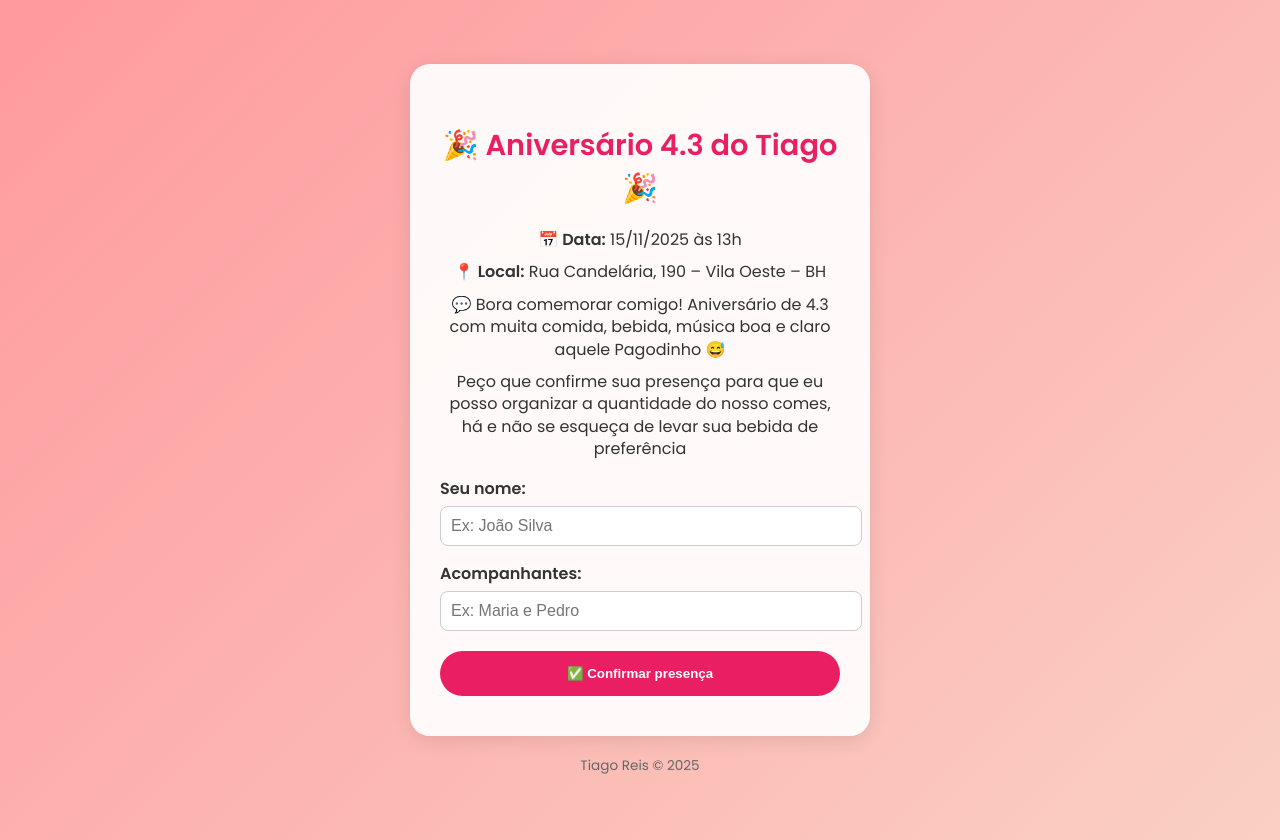
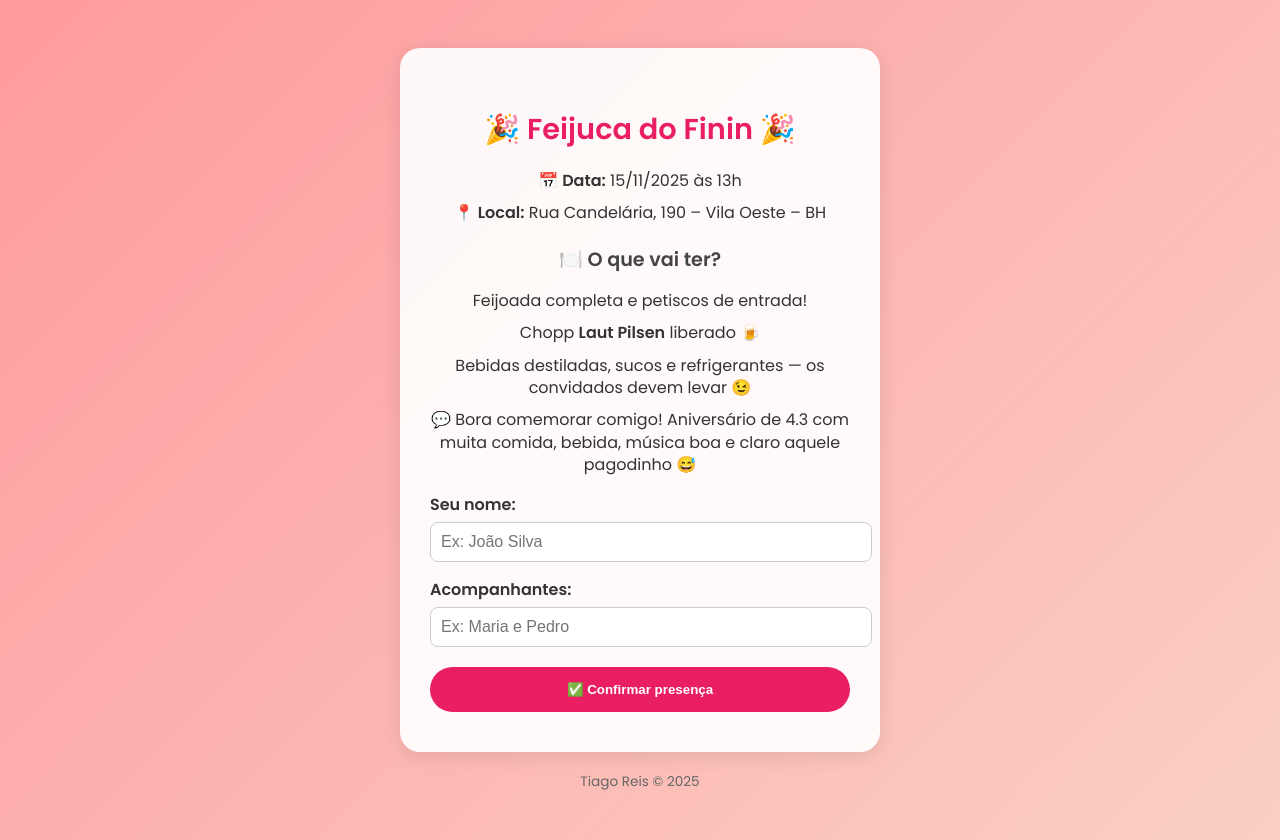
Before and after one commit to tiaguinhoreis/aniversario43, a plain HTML site: page index.html in a window 1280 px wide. Drawn offline with Linux system fonts and the light colour scheme.

Commit message:
Update index.html

```diff
--- a/index.html
+++ b/index.html
@@ -3,7 +3,7 @@
 <head>
   <meta charset="UTF-8">
   <meta name="viewport" content="width=device-width, initial-scale=1.0">
-  <title>Aniversário 4.3 do Tiago 🎉</title>
+  <title>Feijuca do Finin 🎉</title>
   <link href="https://fonts.googleapis.com/css2?family=Poppins:wght@400;600&display=swap" rel="stylesheet">
   <style>
     body {
@@ -23,13 +23,20 @@
       background: rgba(255, 255, 255, 0.92);
       border-radius: 20px;
       padding: 40px 30px;
-      max-width: 400px;
+      max-width: 420px;
       box-shadow: 0 4px 20px rgba(0,0,0,0.1);
       animation: fadeIn 1s ease;
+      overflow-y: auto;
+      max-height: 90vh;
     }
     h1 {
       font-size: 1.8em;
       color: #e91e63;
+    }
+    h2 {
+      color: #444;
+      font-size: 1.2em;
+      margin-top: 20px;
     }
     p {
       margin: 10px 0;
@@ -80,11 +87,16 @@
 </head>
 <body>
   <div class="card">
-    <h1>🎉 Aniversário 4.3 do Tiago 🎉</h1>
+    <h1>🎉 Feijuca do Finin 🎉</h1>
     <p><strong>📅 Data:</strong> 15/11/2025 às 13h</p>
     <p><strong>📍 Local:</strong> Rua Candelária, 190 – Vila Oeste – BH</p>
-    <p>💬 Bora comemorar comigo! Aniversário de 4.3 com muita comida, bebida, música boa e claro aquele Pagodinho 😅</p>
-    <p> Peço que confirme sua presença para que eu posso organizar a quantidade do nosso comes, há e não se esqueça de levar sua bebida de preferência </p>
+
+    <h2>🍽️ O que vai ter?</h2>
+    <p>Feijoada completa e petiscos de entrada!</p>
+    <p>Chopp <strong>Laut Pilsen</strong> liberado 🍺</p>
+    <p>Bebidas destiladas, sucos e refrigerantes — os convidados devem levar 😉</p>
+
+    <p>💬 Bora comemorar comigo! Aniversário de 4.3 com muita comida, bebida, música boa e claro aquele pagodinho 😅</p>
 
     <form id="confirmForm">
       <label for="nome">Seu nome:</label>
@@ -105,10 +117,10 @@
       const nome = document.getElementById("nome").value.trim();
       const acompanhantes = document.getElementById("acompanhantes").value.trim();
 
-      let mensagem = `Oi Tiago! Confirmo minha presença no aniversário dia 15/11 às 13h 🎉%0A`;
+      let mensagem = `Oi Tiago! Confirmo presença na *Feijuca do Finin* dia 15/11 às 13h 🎉%0A`;
       mensagem += `👤 Nome: ${nome}`;
       if (acompanhantes) mensagem += `%0A👥 Acompanhantes: ${acompanhantes}`;
-      mensagem += `%0A🥳 Até lá!`;
+      mensagem += `%0A🍽️ Até lá pra saborear aquela feijoada!`;
 
       const telefone = "5531989634139";
       const url = `https://wa.me/${telefone}?text=${mensagem}`;
```
